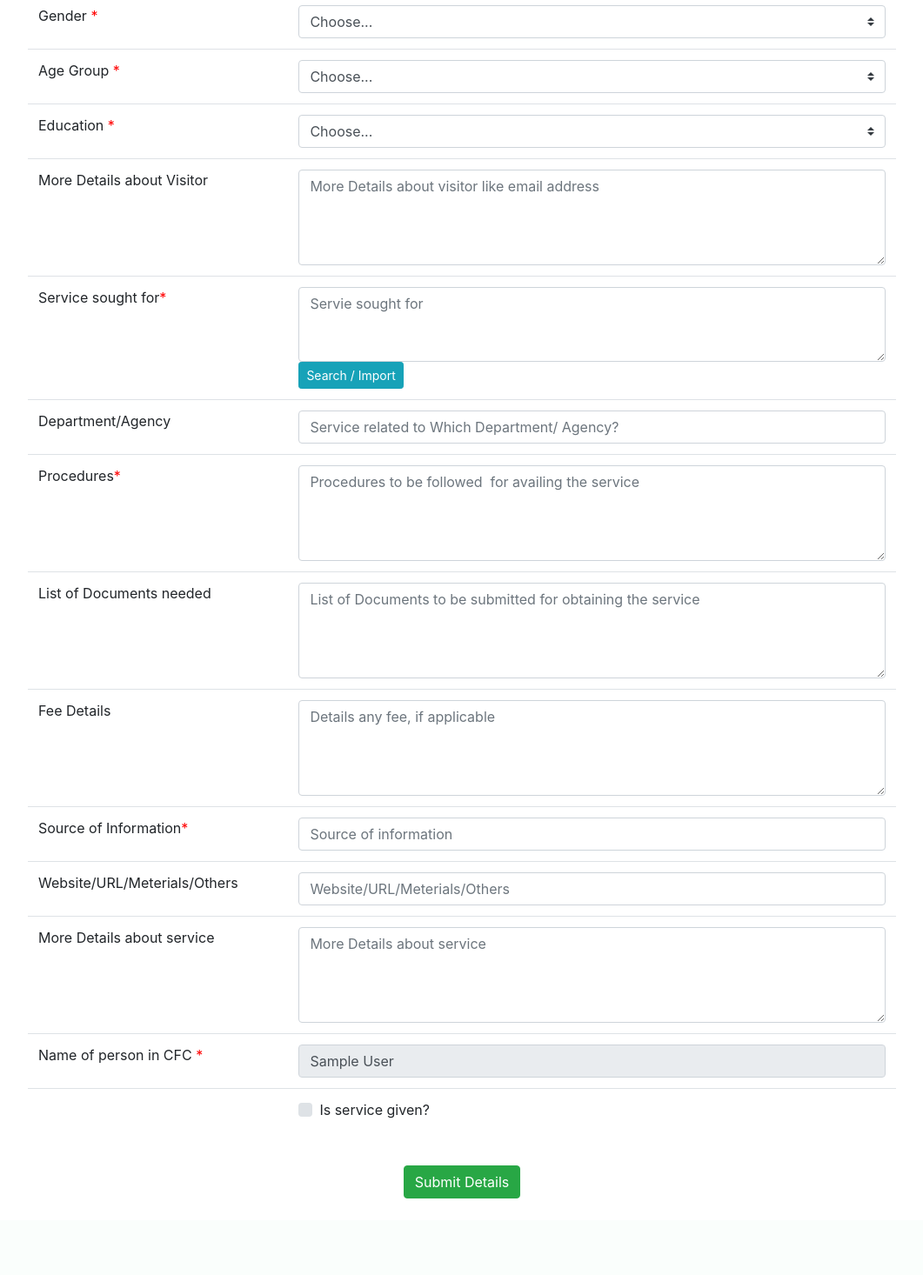
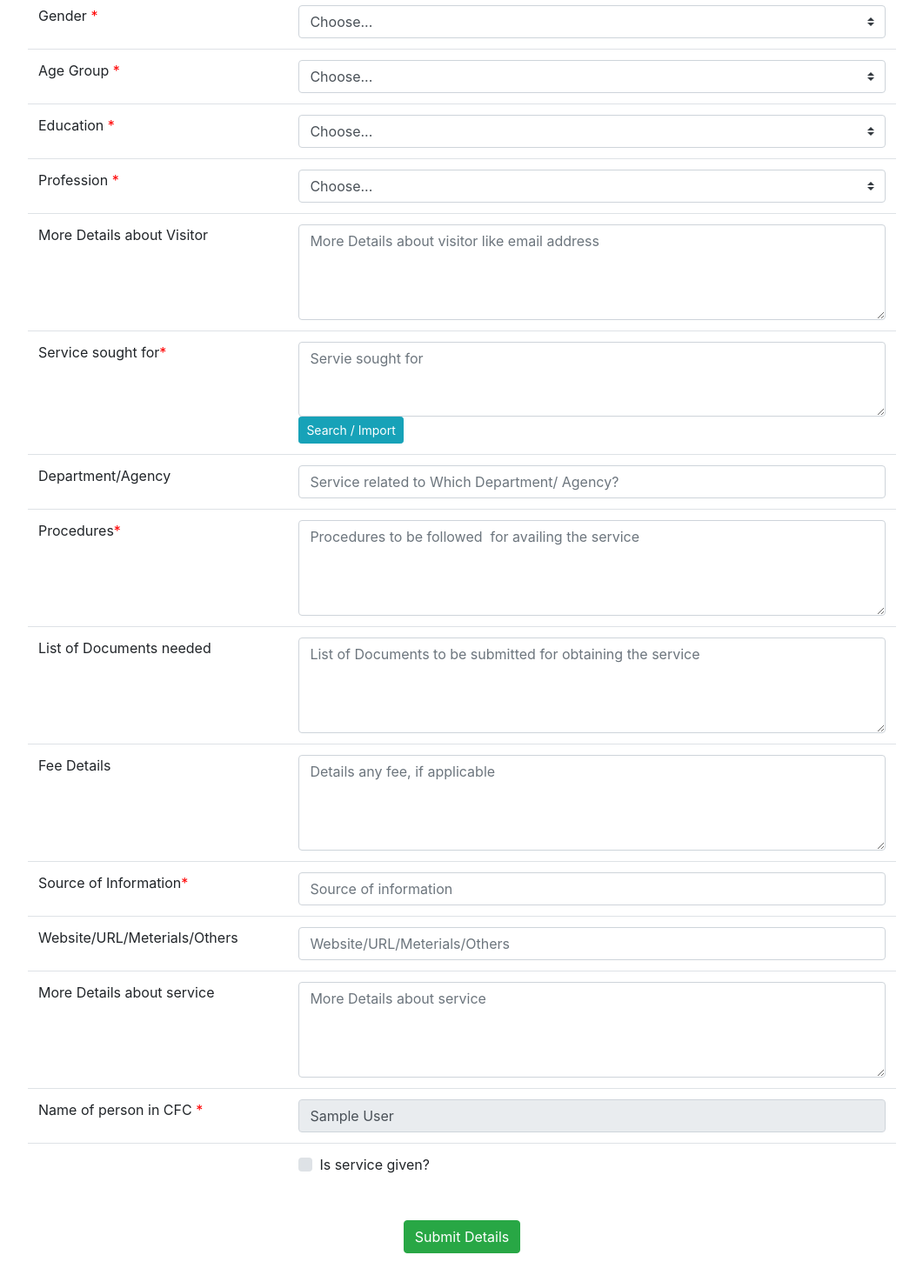
Before and after one commit to arunharidas/CFC-Portal, a PHP site: page /operatoradddata.php in a window 1280 px wide. Shown: the part 469-1935 px from the top of the page at 87% size, without its empty margins (109-1170 px from the left). Before the commit the page ends 1847 px from the top, so only its background shows below. Run offline with PHP 8.4, Linux system fonts and the light colour scheme; the visitor is signed in with stand-in values (Sample User, id 1).

Commit message:
code changed

```diff
--- a/operatoradddata.php
+++ b/operatoradddata.php
@@ -58,7 +58,7 @@
                                     Gender <font color="red">*</font>
                                 </td>
                                 <td>
-                                    <select class="custom-select" required>
+                                    <select name="gender" class="custom-select" required>
                                         <option value="" selected>Choose...</option>
                                         <option value="male">Male </option>
                                         <option value="female">Female </option>
@@ -71,7 +71,7 @@
                                     Age Group <font color="red">*</font>
                                 </td>
                                 <td>
-                                    <select class="custom-select" required>
+                                    <select name="agegroup" class="custom-select" required>
                                         <option value="" selected>Choose...</option>
                                         <option value="below 18">Below 18 </option>
                                         <option value="18-30">18-30 </option>
@@ -87,7 +87,7 @@
                                     Education  <font color="red">*</font>
                                 </td>
                                 <td>
-                                    <select class="custom-select" required>
+                                    <select name="education" class="custom-select" required>
                                         <option value="" selected>Choose...</option>
                                         <option value="Uoto 10th">Upto 10th </option>
                                         <option value="Plus two/Predegree">Plus two/Predegree </option>
@@ -95,6 +95,22 @@
                                         <option value="Graduate">Graduate </option>
                                         <option value="Professional Degree">Professional Degree </option>
                                         <option value="Post Graduate or above">Post Graduate or above </option>
+                                    </select>
+                                </td>
+                            </tr>
+                            <tr>
+                                <td valign="top">
+                                    Profession <font color="red">*</font>
+                                </td>
+                                <td>
+                                    <select name="profession" class="custom-select" required>
+                                        <option value="" selected>Choose...</option>
+                                        <option value="Self Employed">Self Employed </option>
+                                        <option value="Govt/Public sector">Govt/Public sector </option>
+                                        <option value="Private Sector">Private Sector </option>
+                                        <option value="Skilled worker">Skilled worker </option>
+                                        <option value="Unskilled worker">Unskilled worker </option>
+                                        <option value="Others">Others </option>
                                     </select>
                                 </td>
                             </tr>
```
